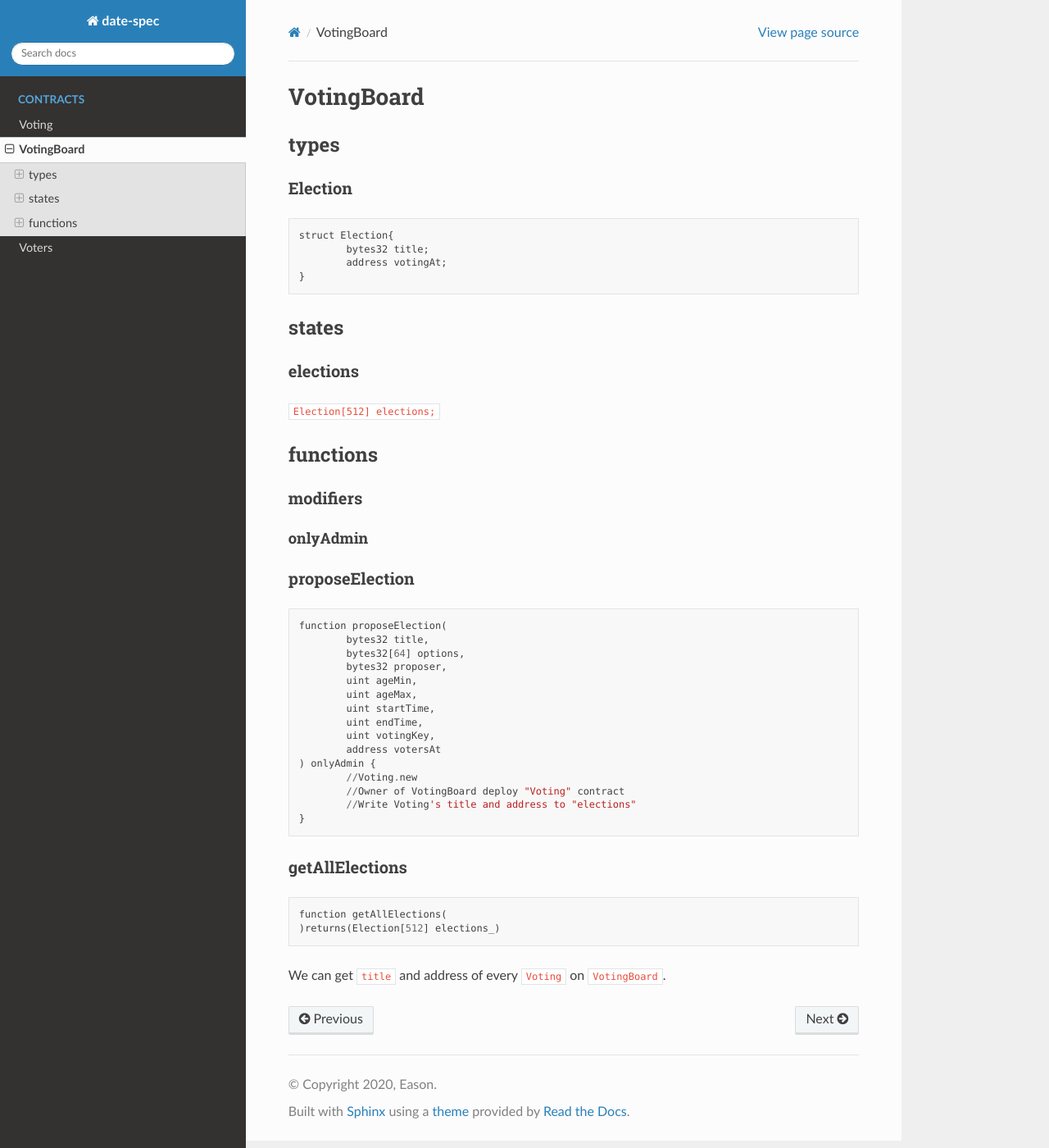
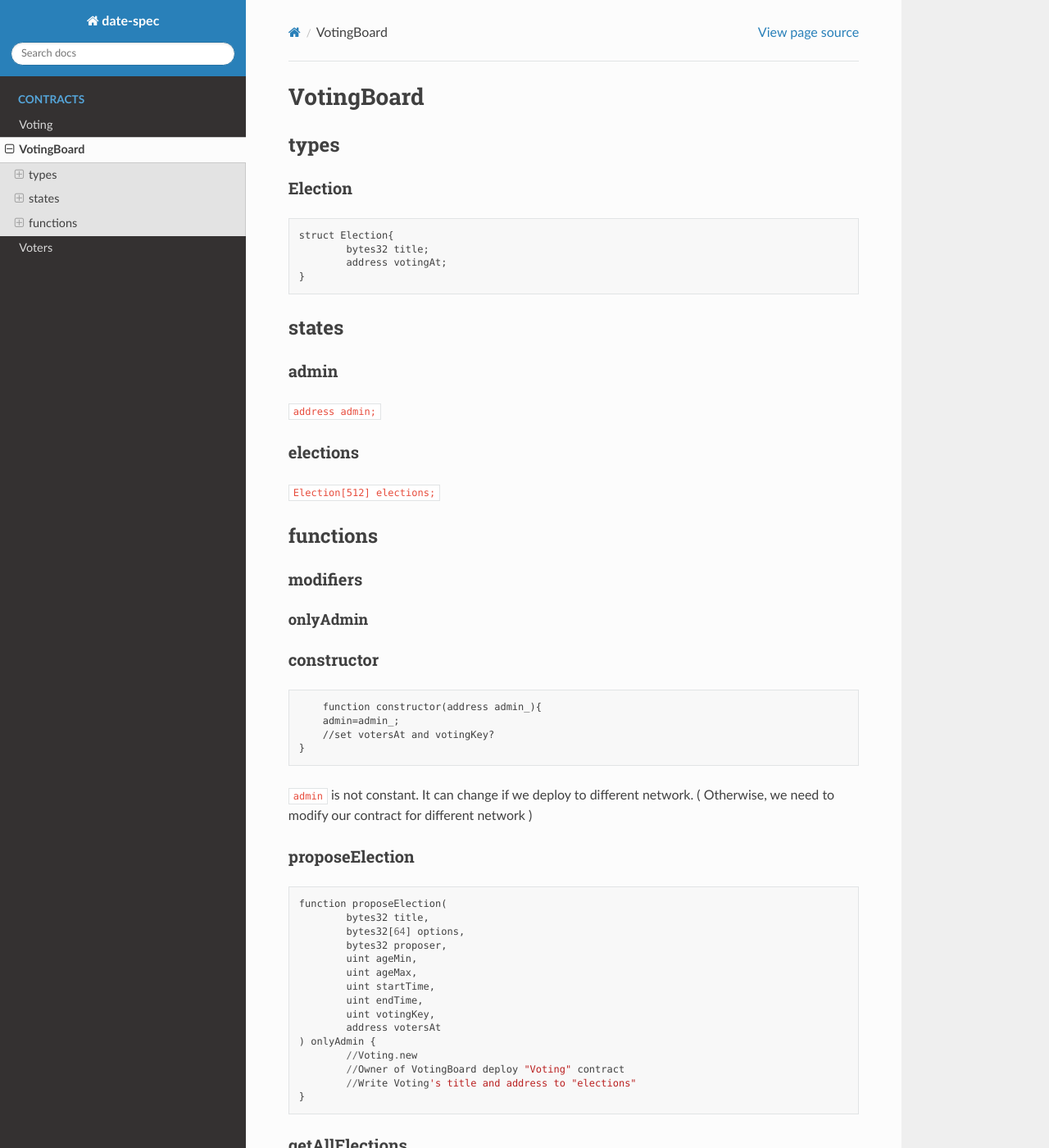
Before and after one commit to yace132/date-spec, a Sphinx documentation site: the page built from source/VotingBoard.rst, in a window 1280 px wide and 1400 px high. Shown: the whole window at 82% size. Built offline with Sphinx 7.4.7 and the Read the Docs theme 2.0.0, drawn with Linux system fonts in a browser that asks for light colours.

Commit message:
add admin in VotingBoard

```diff
--- a/source/VotingBoard.rst
+++ b/source/VotingBoard.rst
@@ -24,6 +24,12 @@ Election
 states
 ------
 
+^^^^^
+admin
+^^^^^
+
+``address admin;``
+
 ^^^^^^^^^
 elections
 ^^^^^^^^^
@@ -42,6 +48,19 @@ modifiers
 
 onlyAdmin
 """""""""
+
+^^^^^^^^^^^
+constructor
+^^^^^^^^^^^
+
+::
+
+	function constructor(address admin_){
+    	admin=admin_;
+    	//set votersAt and votingKey?
+    }
+
+``admin`` is not constant. It can change if we deploy to different network. ( Otherwise, we need to modify our contract for different network )
 
 ^^^^^^^^^^^^^^^
 proposeElection
```
Also changed, not shown: 6 other files.
